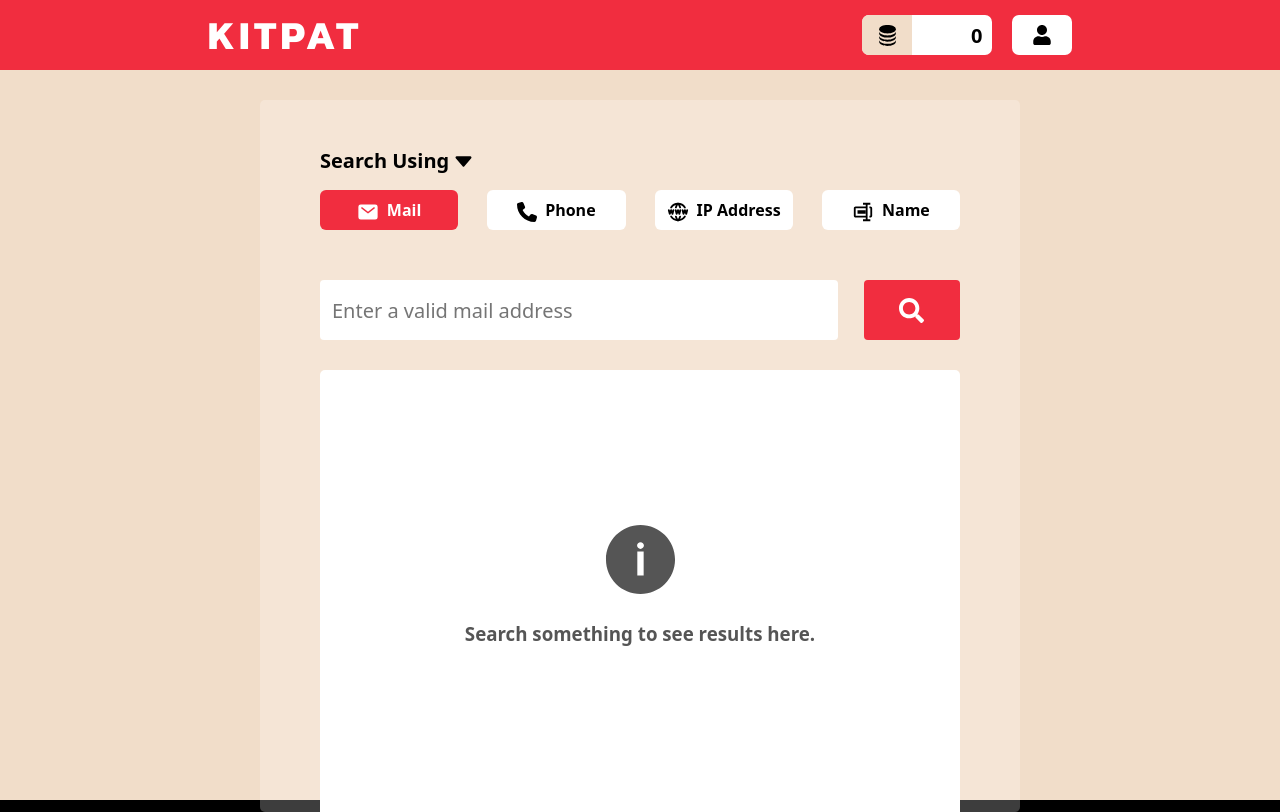
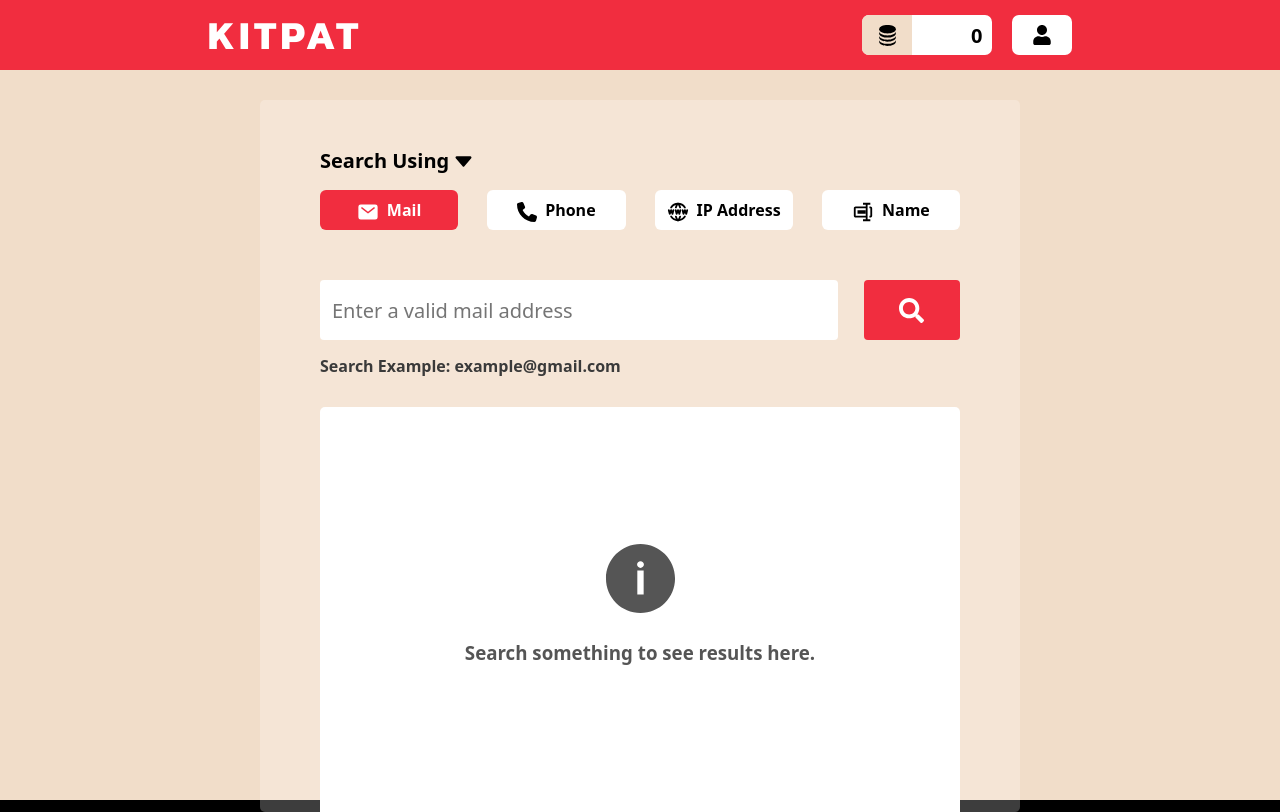
Before and after one commit to kalviumcommunity/S58_Vedant_Capstone_KitPat_OSINT, a React (Vite) app in the folder Frontend/: page /search in a window 1280 px wide. Built offline with nearby package versions, Linux system fonts and the light colour scheme.

Commit message:
Updated the /search page

```diff
--- /dev/null
+++ b/Frontend/src/Components/Navbar.jsx
@@ -0,0 +1,12 @@
+import React from 'react'
+
+export default function Navbar() {
+  return (
+    <nav id='Navbar'>
+    <div id='NavOPitons'>
+      <div  onClick={()=>{  navigate("/");}}>Home</div>
+      <div  onClick={()=>{  navigate("/legal");}}>Legal</div>
+    </div>
+  </nav>
+  )
+}
--- /dev/null
+++ b/Frontend/src/Components/Navbar2.jsx
@@ -0,0 +1,37 @@
+import React from 'react'
+import { BiSolidCoinStack } from "react-icons/bi";
+import { FaUser } from "react-icons/fa";
+import { IconContext } from "react-icons/lib";
+
+export default function Navbar2() {
+  return (
+    <nav id="navbarinSearch">
+    <div id="kitpattitleinNAv">KITPAT</div>
+    <div id="TokenInNAv">
+      <div id="tokensforkitpat">
+      <IconContext.Provider
+          value={{
+            color: "black",
+            className: "global-class-name",
+            size: "25",
+          }}
+        >
+          <BiSolidCoinStack/>
+        </IconContext.Provider>
+      </div>
+      <div id="tokenamount">0</div>
+    </div>
+    <div id="ProfileINdiv">
+    <IconContext.Provider
+          value={{
+            color: "black",
+            className: "global-class-name",
+            size: "20",
+          }}
+        >
+          <FaUser/>
+        </IconContext.Provider>
+    </div>
+  </nav>
+  )
+}
--- /dev/null
+++ b/Frontend/src/Components/SearhUsingBoxes.jsx
@@ -0,0 +1,58 @@
+import React from 'react'
+import { IoMail } from "react-icons/io5";
+import { FaPhone } from "react-icons/fa6";
+import { TbWorldWww } from "react-icons/tb";
+import { BiRename } from "react-icons/bi";
+import { IconContext } from "react-icons/lib";
+
+export default function SearhUsingBoxes({SearchUsing,setSearchUsing}) {
+  return (
+    <div id="SearchUSingBoxes">
+    <div onClick={()=>{setSearchUsing(0)}} style={{backgroundColor: SearchUsing === 0 ? "#F12D3F" : "white"}} className="searchUSingBox">
+    <IconContext.Provider
+      value={{
+        color: SearchUsing === 0 ? "white" : "black",
+        className: "global-class-name",
+        size: "22",
+      }}
+    >
+      <IoMail id="arrowdown" />
+    </IconContext.Provider>
+    <span style={{color: SearchUsing === 0 ? "white" : "black"}}>Mail</span>
+    </div>
+    <div onClick={()=>{setSearchUsing(1)}} style={{backgroundColor: SearchUsing === 1 ? "#F12D3F" : "white"}}  className="searchUSingBox">
+    <IconContext.Provider
+      value={{
+        color: SearchUsing === 1 ? "white" : "black",
+        className: "global-class-name",
+        size: "20",
+      }}
+    >
+      <FaPhone id="arrowdown" />
+    </IconContext.Provider> <span style={{color: SearchUsing === 1 ? "white" : "black"}}>Phone</span>
+    </div>
+    <div onClick={()=>{setSearchUsing(2)}} style={{backgroundColor: SearchUsing === 2 ? "#F12D3F" : "white"}}  className="searchUSingBox">
+    <IconContext.Provider
+      value={{
+        color: SearchUsing === 2 ? "white" : "black",
+        className: "global-class-name",
+        size: "22",
+      }}
+    >
+      <TbWorldWww id="arrowdown" />
+    </IconContext.Provider> <span style={{color: SearchUsing === 2 ? "white" : "black"}}>IP Address</span>
+    </div>
+    <div onClick={()=>{setSearchUsing(3)}} style={{backgroundColor: SearchUsing === 3 ? "#F12D3F" : "white"}}  className="searchUSingBox">
+    <IconContext.Provider
+      value={{
+        color: SearchUsing === 3 ? "white" : "black",
+        className: "global-class-name",
+        size: "22",
+      }}
+    >
+      <BiRename id="arrowdown" />
+    </IconContext.Provider>  <span style={{color: SearchUsing === 3 ? "white" : "black"}}>Name</span>
+    </div>
+  </div>
+  )
+}
--- a/Frontend/src/HomePage.jsx
+++ b/Frontend/src/HomePage.jsx
@@ -6,6 +6,7 @@ import { IoIosHappy } from "react-icons/io";
 import { IconContext } from 'react-icons/lib';
 import { FaBoltLightning } from "react-icons/fa6";
 import { SiGnuprivacyguard } from "react-icons/si";
+import Navbar from './Components/Navbar';
 
 
 
@@ -13,13 +14,7 @@ export default function HomePage() {
   const navigate = useNavigate();
   return (
     <div id='HomePage'>
-      <nav id='Navbar'>
-        <div id='NavOPitons'>
-          <div  onClick={()=>{  navigate("/");}}>Home</div>
-          <div  onClick={()=>{  navigate("/legal");}}>Legal</div>
-        </div>
-      </nav>
-
+    <Navbar/>
 
 <div id='HomePageContent'>
 <div id='H1inHome'>KITPAT</div>
--- a/Frontend/src/Pages/Login.jsx
+++ b/Frontend/src/Pages/Login.jsx
@@ -3,29 +3,13 @@ import "./Login.css";
 import { useNavigate } from "react-router-dom";
 import { FaRightFromBracket } from "react-icons/fa6";
 import { IconContext } from "react-icons/lib";
+import Navbar from "../Components/Navbar";
 
 export default function Login() {
   const navigate = useNavigate();
   return (
     <>
-      <nav id="Navbar">
-        <div id="NavOPitons">
-          <div
-            onClick={() => {
-              navigate("/");
-            }}
-          >
-            Home
-          </div>
-          <div
-            onClick={() => {
-              navigate("/legal");
-            }}
-          >
-            Legal
-          </div>
-        </div>
-      </nav>
+    <Navbar/>
       <div id="LoginPage">
         <h2>Log In</h2>
         <h3>Get Back In Researcher</h3>
--- a/Frontend/src/Pages/Register.jsx
+++ b/Frontend/src/Pages/Register.jsx
@@ -1,17 +1,13 @@
 import React from 'react'
 import "./Register.css";
 import { useNavigate } from 'react-router-dom';
+import Navbar from '../Components/Navbar';
 
 export default function Register() {
     const navigate = useNavigate();
   return (
     <>
-          <nav id='Navbar'>
-        <div id='NavOPitons'>
-          <div  onClick={()=>{  navigate("/");}}>Home</div>
-          <div  onClick={()=>{  navigate("/legal");}}>Legal</div>
-        </div>
-      </nav>
+    <Navbar/>
     <div id='RegisterPage'>
         <h2>Sign Up</h2>
         <h3>Powerful Stuff few clicks away</h3>
--- a/Frontend/src/Pages/SearchPage.css
+++ b/Frontend/src/Pages/SearchPage.css
@@ -170,6 +170,23 @@
 }
 
 
+#hintforSearches{
+    height: 30px;
+    width: 100%;
+    font-family: system-ui, -apple-system, BlinkMacSystemFont, 'Segoe UI', Roboto, Oxygen, Ubuntu, Cantarell, 'Open Sans', 'Helvetica Neue', sans-serif;
+    margin-top: 15px;
+    font-weight: lighter;
+    color: rgb(58, 58, 58);
+}
+#hintforSearches h4{
+    display: inline;
+}
+
+#hintforSearches span{
+    display: block;
+}
+
+
 #REsultBOX{
     background-color: white;
     height: 100%;
--- a/Frontend/src/Pages/SearchPage.jsx
+++ b/Frontend/src/Pages/SearchPage.jsx
@@ -3,13 +3,9 @@ import "./SearchPage.css";
 import { IoCaretDownOutline } from "react-icons/io5";
 import { IconContext } from "react-icons/lib";
 import { FaSearch } from "react-icons/fa";
-import { IoMail } from "react-icons/io5";
-import { FaPhone } from "react-icons/fa6";
-import { TbWorldWww } from "react-icons/tb";
-import { BiRename } from "react-icons/bi";
-import { BiSolidCoinStack } from "react-icons/bi";
-import { FaUser } from "react-icons/fa";
 import { IoIosInformationCircle } from "react-icons/io";
+import Navbar2 from "../Components/Navbar2";
+import SearhUsingBoxes from "../Components/SearhUsingBoxes";
 
 
 
@@ -21,34 +17,7 @@ export default function SearchPage() {
 
   return (
     <>
-      <nav id="navbarinSearch">
-        <div id="kitpattitleinNAv">KITPAT</div>
-        <div id="TokenInNAv">
-          <div id="tokensforkitpat">
-          <IconContext.Provider
-              value={{
-                color: "black",
-                className: "global-class-name",
-                size: "25",
-              }}
-            >
-              <BiSolidCoinStack/>
-            </IconContext.Provider>
-          </div>
-          <div id="tokenamount">0</div>
-        </div>
-        <div id="ProfileINdiv">
-        <IconContext.Provider
-              value={{
-                color: "black",
-                className: "global-class-name",
-                size: "20",
-              }}
-            >
-              <FaUser/>
-            </IconContext.Provider>
-        </div>
-      </nav>
+    <Navbar2/>
       <div id="SearchPage">
         <div id="SearchPAgeBoss">
           <div id="SearchUsingText">
@@ -63,53 +32,9 @@ export default function SearchPage() {
               <IoCaretDownOutline id="arrowdown" />
             </IconContext.Provider>
           </div>
-          <div id="SearchUSingBoxes">
-            <div onClick={()=>{setSearchUsing(0)}} style={{backgroundColor: SearchUsing === 0 ? "#F12D3F" : "white"}} className="searchUSingBox">
-            <IconContext.Provider
-              value={{
-                color: SearchUsing === 0 ? "white" : "black",
-                className: "global-class-name",
-                size: "22",
-              }}
-            >
-              <IoMail id="arrowdown" />
-            </IconContext.Provider>
-            <span style={{color: SearchUsing === 0 ? "white" : "black"}}>Mail</span>
-            </div>
-            <div onClick={()=>{setSearchUsing(1)}} style={{backgroundColor: SearchUsing === 1 ? "#F12D3F" : "white"}}  className="searchUSingBox">
-            <IconContext.Provider
-              value={{
-                color: SearchUsing === 1 ? "white" : "black",
-                className: "global-class-name",
-                size: "20",
-              }}
-            >
-              <FaPhone id="arrowdown" />
-            </IconContext.Provider> <span style={{color: SearchUsing === 1 ? "white" : "black"}}>Phone</span>
-            </div>
-            <div onClick={()=>{setSearchUsing(2)}} style={{backgroundColor: SearchUsing === 2 ? "#F12D3F" : "white"}}  className="searchUSingBox">
-            <IconContext.Provider
-              value={{
-                color: SearchUsing === 2 ? "white" : "black",
-                className: "global-class-name",
-                size: "22",
-              }}
-            >
-              <TbWorldWww id="arrowdown" />
-            </IconContext.Provider> <span style={{color: SearchUsing === 2 ? "white" : "black"}}>IP Address</span>
-            </div>
-            <div onClick={()=>{setSearchUsing(3)}} style={{backgroundColor: SearchUsing === 3 ? "#F12D3F" : "white"}}  className="searchUSingBox">
-            <IconContext.Provider
-              value={{
-                color: SearchUsing === 3 ? "white" : "black",
-                className: "global-class-name",
-                size: "22",
-              }}
-            >
-              <BiRename id="arrowdown" />
-            </IconContext.Provider>  <span style={{color: SearchUsing === 3 ? "white" : "black"}}>Name</span>
-            </div>
-          </div>
+
+          <SearhUsingBoxes SearchUsing={SearchUsing} setSearchUsing={setSearchUsing}/>
+
           <div id="searchboxandbutton">
             <div id="searchboxOfSearchPAge">
               <input type="text" placeholder="Enter a valid mail address" />
@@ -125,6 +50,37 @@ export default function SearchPage() {
               <FaSearch />
             </IconContext.Provider>
             </div>
+          </div>
+          <div id="hintforSearches">
+            {
+              SearchUsing === 0 &&
+              <>
+              <h4>Search Example: </h4>
+              <h4> example@gmail.com</h4>
+              </>
+            }
+                        {
+              SearchUsing === 1 &&
+              <>
+              <h4>Search Example: </h4>
+              <h4> +911234567890 , 1234567890, 911234567890 </h4>
+              <span>Try different formats to get better results. </span>
+              </>
+            }
+                        {
+              SearchUsing === 2 &&
+              <>
+              <h4>Search Example: </h4>
+              <h4> 127.0.0.1</h4>
+              </>
+            }
+                        {
+              SearchUsing === 3 &&
+              <>
+              <h4>Search Example: </h4>
+              <h4> John Smith</h4>
+              </>
+            }
           </div>
           <div id="REsultBOX">
             <IconContext.Provider
```
